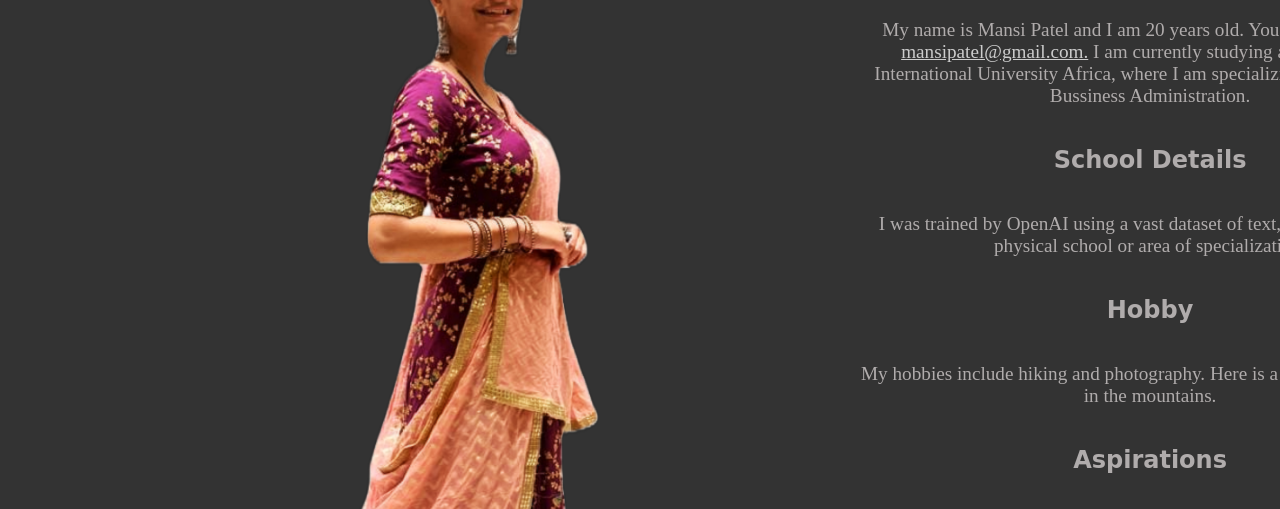
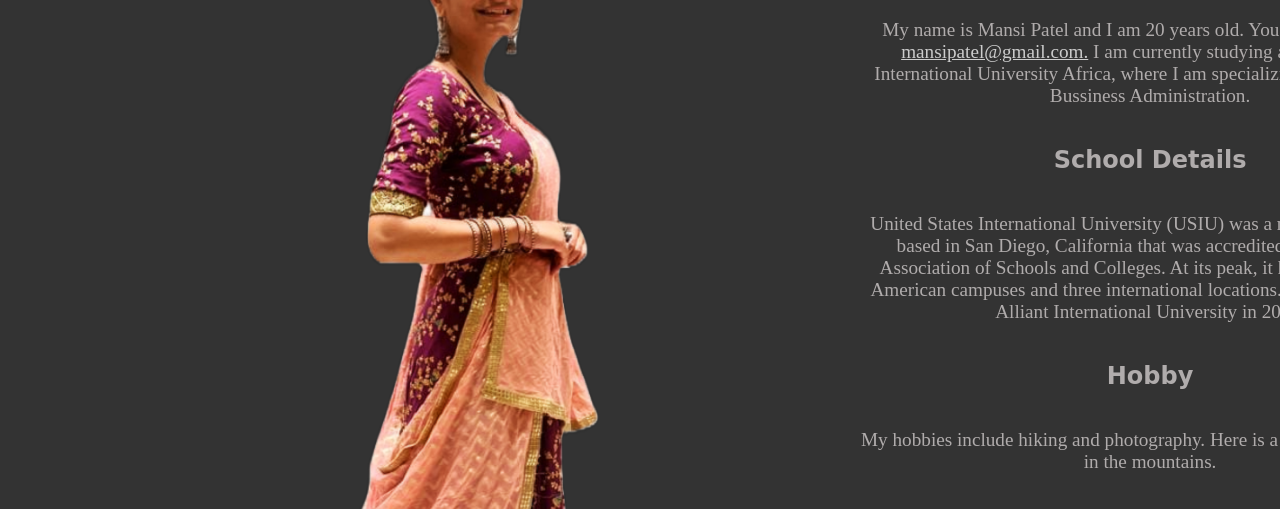
Before and after one commit to Knightgamer/mansi, a plain HTML site: page index.html in a window 1280 px wide. Shown: the part 268-777 px from the top of the page. Drawn offline with Linux system fonts and the light colour scheme; a web font is replaced by a local one.

Commit message:
my fourth commit

```diff
--- a/index.html
+++ b/index.html
@@ -114,8 +114,11 @@
         </p>
         <h2 class="title">School Details</h2>
         <p>
-          I was trained by OpenAI using a vast dataset of text, and do not have
-          a physical school or area of specialization.
+          United States International University (USIU) was a nonprofit
+          university based in San Diego, California that was accredited by the
+          Western Association of Schools and Colleges. At its peak, it had two
+          additional American campuses and three international locations. It was
+          merged into Alliant International University in 2001.
         </p>
         <h2 class="title">Hobby</h2>
         <p>
```
